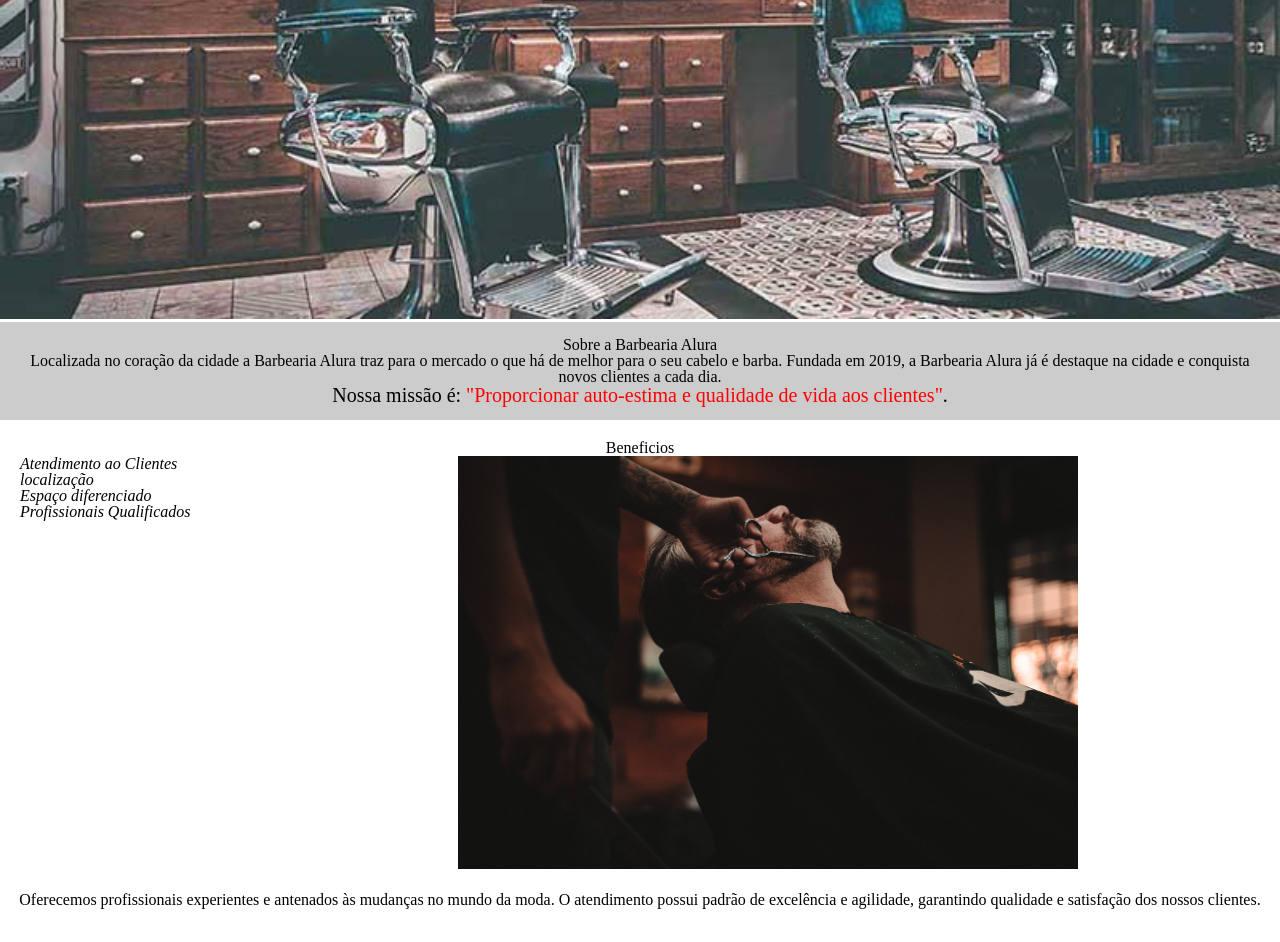
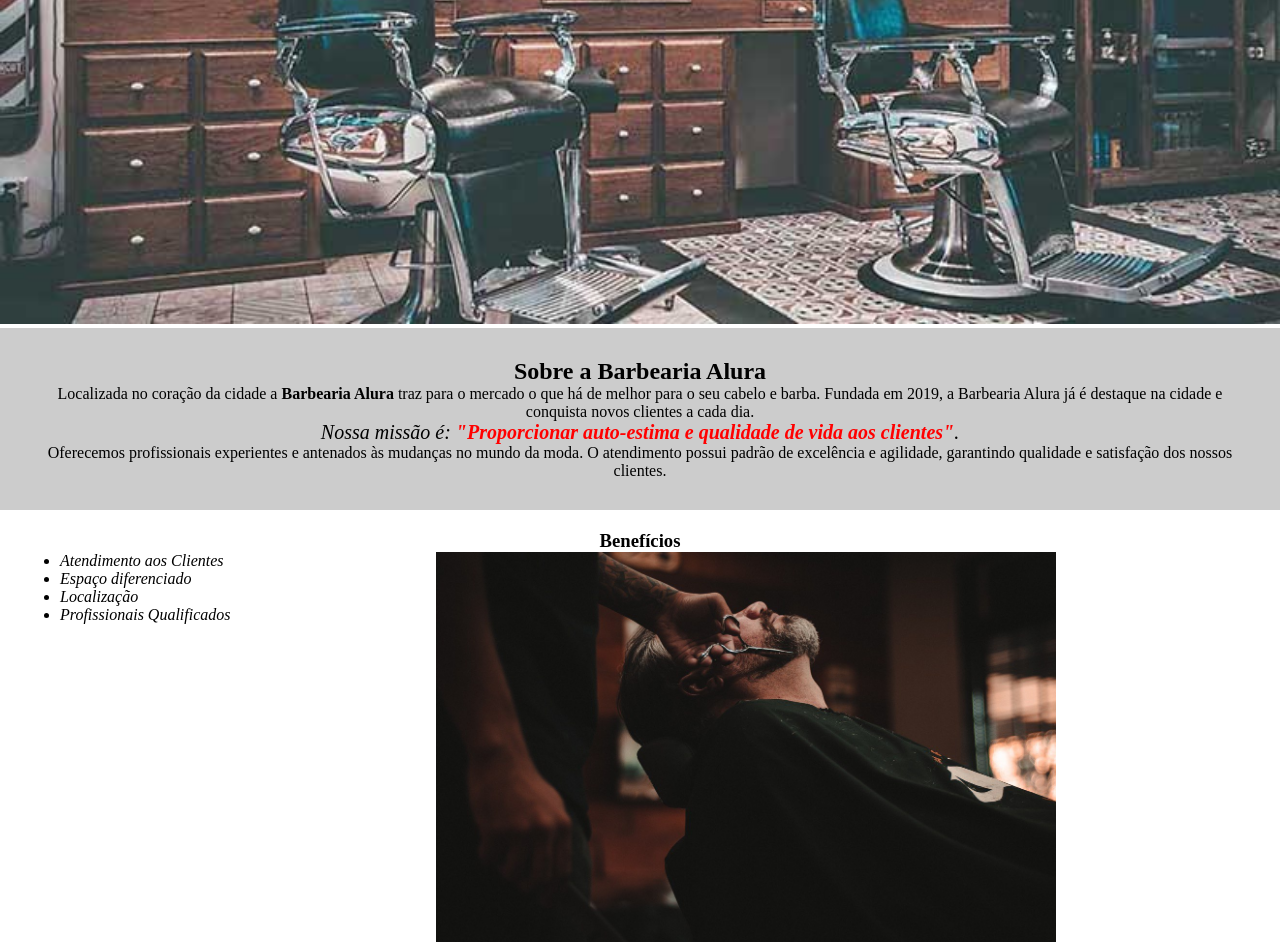
Before and after one commit to VieiraRicardo777/Barbearia-Curso-Alura, a plain HTML site: page index.html in a window 1280 px wide. Shown: the part 414-1356 px from the top of the page. Drawn offline with Linux system fonts and the light colour scheme.

Commit message:
HTML5 e CSS3 parte 3:

```diff
--- a/index.html
+++ b/index.html
@@ -3,7 +3,6 @@
 	<head>
 		<meta charset="UTF-8">
 		<title>Barbearia Alura</title>
-		<link rel="stylesheet" href="reset.css">
 		<link rel="stylesheet" href="style.css">
 	</head>
 
@@ -21,36 +20,36 @@
 			  </nav>
 			</div>
 		</header>
+		<main>
 		<img id="banner" src="banner.jpg">
 		<div class="principal">
 			<h2 class="titulo-centralizado">Sobre a Barbearia Alura</h2>
 
-			<p>Localizada no coração da cidade a <strong>Barbearia Alura</strong>
-			traz para o mercado o que há de melhor para o seu cabelo e barba. Fundada em 2019,
-			a Barbearia Alura já é destaque na cidade e conquista novos clientes a cada dia.</p>
+			<p>Localizada no coração da cidade a <strong>Barbearia Alura</strong> traz para o mercado o que há de melhor para o seu cabelo e barba. Fundada em 2019, a Barbearia Alura já é destaque na cidade e conquista novos clientes a cada dia.</p>
 
-			<p id="missao" ><em>Nossa missão é: <strong>"Proporcionar auto-estima e qualidade de vida aos clientes"</strong>.
-			</em></p>
+			<p id="missao"><em>Nossa missão é: <strong>"Proporcionar auto-estima e qualidade de vida aos clientes"</strong>.</em></p>
+
+			<p>Oferecemos profissionais experientes e antenados às mudanças no mundo da moda. O atendimento possui padrão de excelência e agilidade, garantindo qualidade e satisfação dos nossos clientes.</p>
 		</div>
+
 		<div class="beneficios">
-			<h3 class="titulo-centralizado">Beneficios</h3>
+			<h3 class="titulo-centralizado">Benefícios</h3>
 
 			<ul>
-				<li class="itens">Atendimento ao Clientes</li>
-				<li class="itens">localização</li>
+				<li class="itens">Atendimento aos Clientes</li>
 				<li class="itens">Espaço diferenciado</li>
+				<li class="itens">Localização</li>
 				<li class="itens">Profissionais Qualificados</li>
 			</ul>
 
 			<img src="beneficios.jpg" class="imagembeneficios">
 		</div>
-
-		<p>Oferecemos profissionais experientes e antenados às mudanças no mundo da moda.
-		O atendimento possui padrão de excelência e agilidade, garantindo qualidade e satisfação dos nossos clientes.</p>
+	</main>
 		<footer>
             <img src="logo-branco.png">
             <p class="copyright">&copy; Copyright Barbearia Alura - 2022
 
         </footer>
+
 	</body>
 </html>
--- a/produtos.css
+++ b/produtos.css
@@ -1,3 +1,9 @@
+* {
+    margin: 0; box-sizing: border-box; text-decoration: none;
+
+}
+
+
 header {
     background: #BBBBBB;
 }
@@ -15,7 +21,7 @@ nav {
 }
 
 nav li{
-    display: inline;
+    display: inline-flex;
     margin: 0 0 0 15px;
 
 
--- a/style.css
+++ b/style.css
@@ -1,3 +1,12 @@
+* {
+    margin: 0;
+
+}
+
+#banner {
+	width:100%;
+}
+
 header {
     background: #BBBBBB;
 }
@@ -14,11 +23,10 @@ nav {
     right: 0;
 }
 
+
 nav li{
-    display: inline;
+    display: inline-flex;
     margin: 0 0 0 15px;
-
-
 
 }
 
@@ -37,28 +45,15 @@ nav a:hover{
 
 }
 
-#banner {
-    width: 100%;
-
-}
-
-.principal {
+.principal{
 	background: #CCCCCC;
-    padding: 15px;
-}
-
-.titulo-principal {
-
-    padding-left: 20px;
+	padding: 30px;
 }
 
 
 .titulo-centralizado {
-
-    text-align: center;
-
+	text-align: center
 }
-
 
 p {
 	text-align: center;
@@ -66,16 +61,14 @@ p {
 
 #missao {
 	font-size: 20px
-
 }
 
 em strong {
 	color: #FF0000;
-
 }
 
 .itens {
-    font-style: italic;
+	font-style: italic
 }
 
 .beneficios {
@@ -83,13 +76,15 @@ em strong {
 	padding: 20px;
 }
 
-ul {
+
+.beneficios ul {
 	display: inline-block;
 	vertical-align: top;
 	width: 20%;
-    margin-right: 15%;
+	margin-right: 10%;
 
 }
+
 .imagembeneficios {
 	width: 50%;
 }
```
Also changed, not shown: produtos.html (+1 -3 lines). Lines whose indentation alone changed are shown as unchanged.
